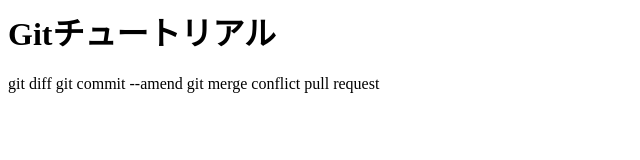
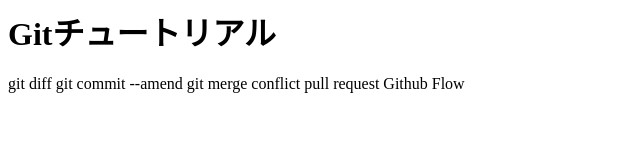
Before and after one commit to goregorera/git_tutorial, a plain HTML site: page index.html in a window 1280 px wide. Shown: the whole page, without its empty margins (0-640 px from the left). Drawn offline with Linux system fonts and the light colour scheme.

Commit message:
Github Flowを追記

```diff
--- a/index.html
+++ b/index.html
@@ -4,3 +4,4 @@
 <p1>git merge</p1>
 <p1>conflict</p1>
 <p1>pull request</p1>
+<p1>Github Flow</p1>
```
